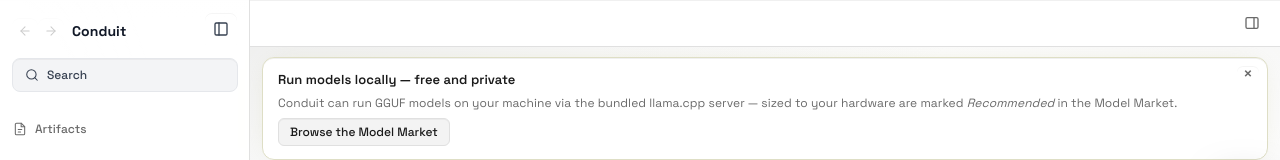
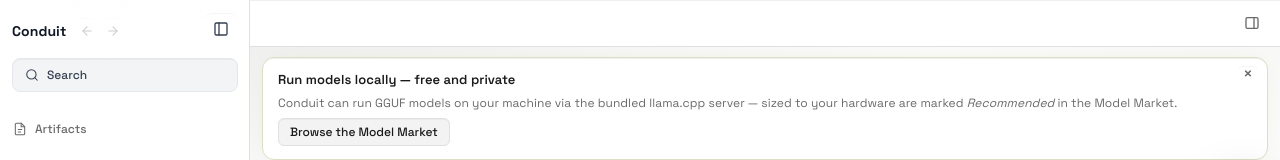
Before and after one commit to Sabbir505/Ultimate-workspace, a React (Vite) app: page / in a window 1280 px wide. Shown: the top 160 px of the page. Built offline with nearby package versions, Linux system fonts and the light colour scheme.

Commit message:
fix: Conduit brand precedes the nav arrows in the sidebar header

```diff
--- a/src/components/sidebar/Sidebar.tsx
+++ b/src/components/sidebar/Sidebar.tsx
@@ -322,6 +322,7 @@ export function Sidebar() {
             collapse control on this row too. */}
         <div className="flex items-center justify-between mb-2">
           <div className="flex items-center gap-2 min-w-0">
+            <strong className="text-sm font-bold text-gray-900 dark:text-white select-none">Conduit</strong>
             <span className="flex items-center flex-shrink-0">
               <button
                 type="button"
@@ -344,7 +345,6 @@ export function Sidebar() {
                 <ArrowRight size={14} strokeWidth={1.8} />
               </button>
             </span>
-            <strong className="text-sm font-bold text-gray-900 dark:text-white select-none truncate">Conduit</strong>
           </div>
           <div className="flex items-center flex-shrink-0">
             <UpdateButton />
```
